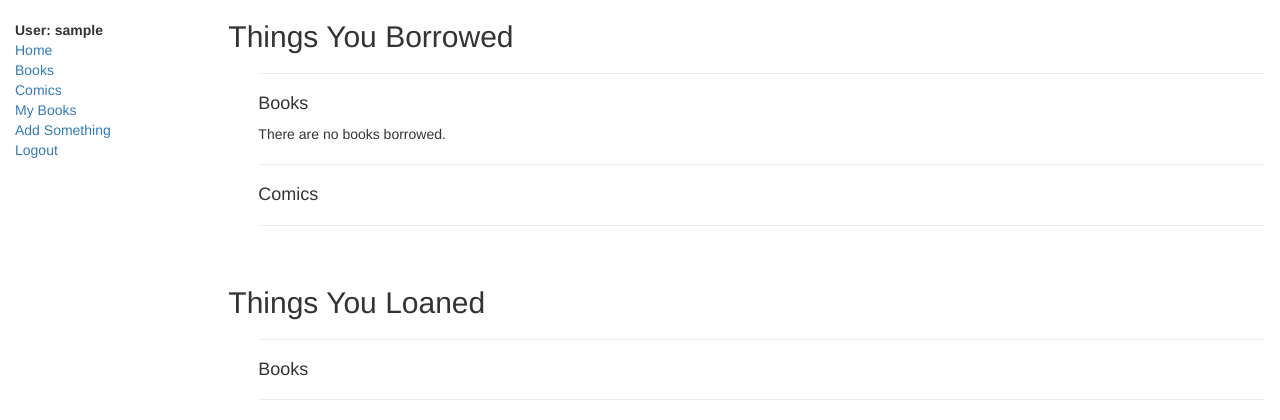
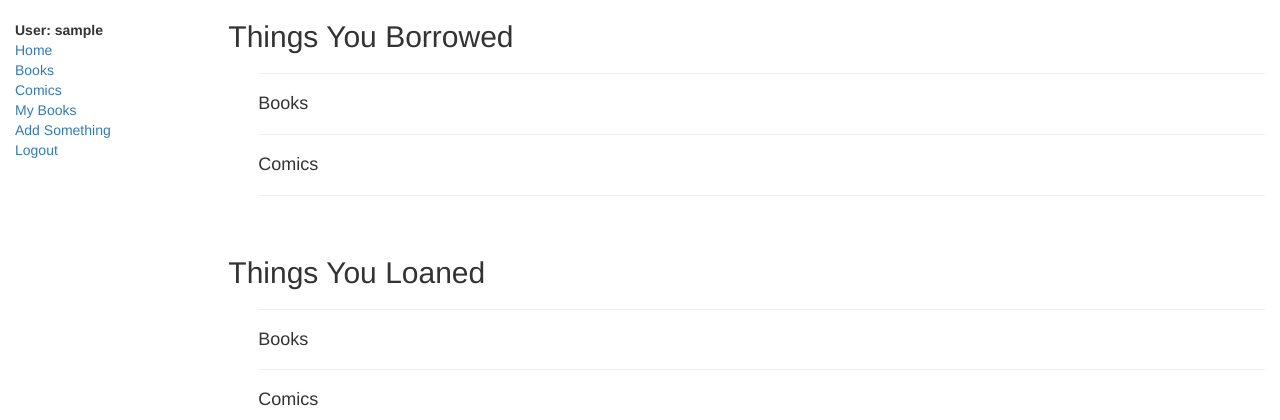
Before and after one commit to Cjhosu/Swapsies, a Django app: page /catalog/mybooks/ in a window 1280 px wide. Shown: the top 420 px of the page. Run offline with Django 3.2, Linux system fonts and the light colour scheme; the visitor is signed in with stand-in values (Sample User, id 1); data that the repository does not hold is empty; some libraries are stand-ins or nearby versions.

Commit message:
Remove messaging

```diff
--- a/catalog/templates/catalog/item_status_list_borrowed_user.html
+++ b/catalog/templates/catalog/item_status_list_borrowed_user.html
@@ -20,9 +20,6 @@
      </li>
       {% endfor %}
     </ul>
-
-    {% else %}
-      <p>There are no books borrowed.</p>
     {% endif %}
 <hr>
 <h4> Comics </h4>
```
